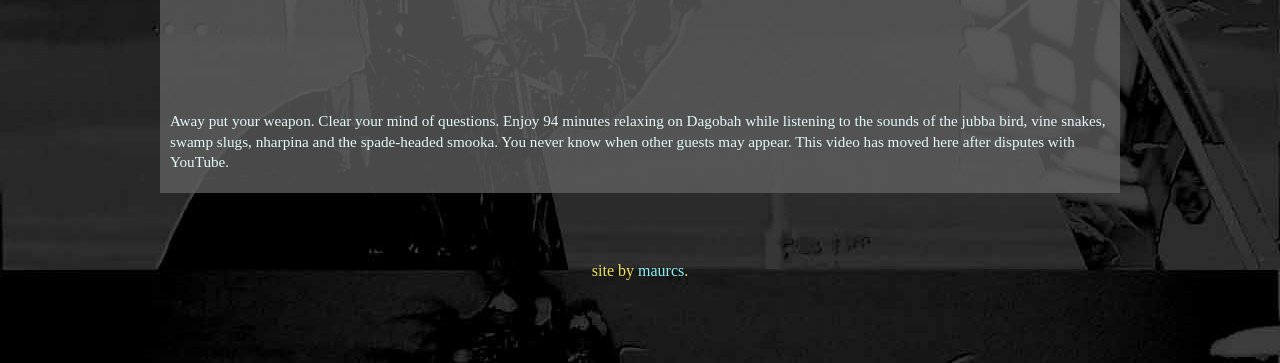
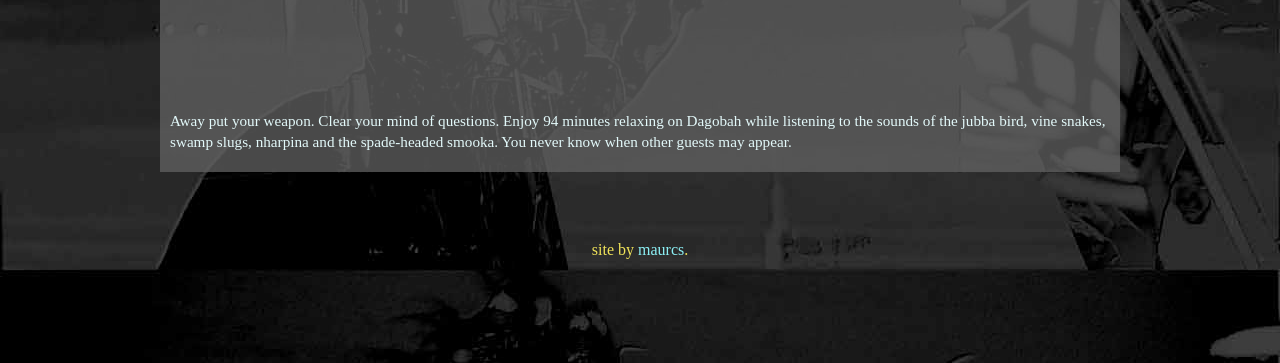
Before and after one commit to maurcs/starwarswars.github.io, a Jekyll site: the page built from 94-minutes-on-dagobah.html, in a window 1280 px wide, cut to the strip 811-1174 px from the top of the page. Built offline with Jekyll 4.4.1, drawn with Linux system fonts in a browser that asks for light colours; some web fonts are replaced.

```diff
--- a/94-minutes-on-degobah.html
+++ b/94-minutes-on-dagobah.html
@@ -18,6 +18,6 @@ hero_image: http://starwarswars.com/images/94-minutes-degobah.jpg
 	  <script>
 	  (adsbygoogle = window.adsbygoogle || []).push({});
 	  </script></p>
-     <p>Away put your weapon. Clear your mind of questions. Enjoy 94 minutes relaxing on Dagobah while listening to the sounds of the jubba bird, vine snakes, swamp slugs, nharpina and the spade-headed smooka. You never know when other guests may appear. This video has moved here after disputes with YouTube.</p>
+     <p>Away put your weapon. Clear your mind of questions. Enjoy 94 minutes relaxing on Dagobah while listening to the sounds of the jubba bird, vine snakes, swamp slugs, nharpina and the spade-headed smooka. You never know when other guests may appear.</p>
   </div>
     </section>
```
Also changed, not shown: _posts/2025-07-26-darth-jar-jar-reimagined.html (added, +15 -0 lines).
